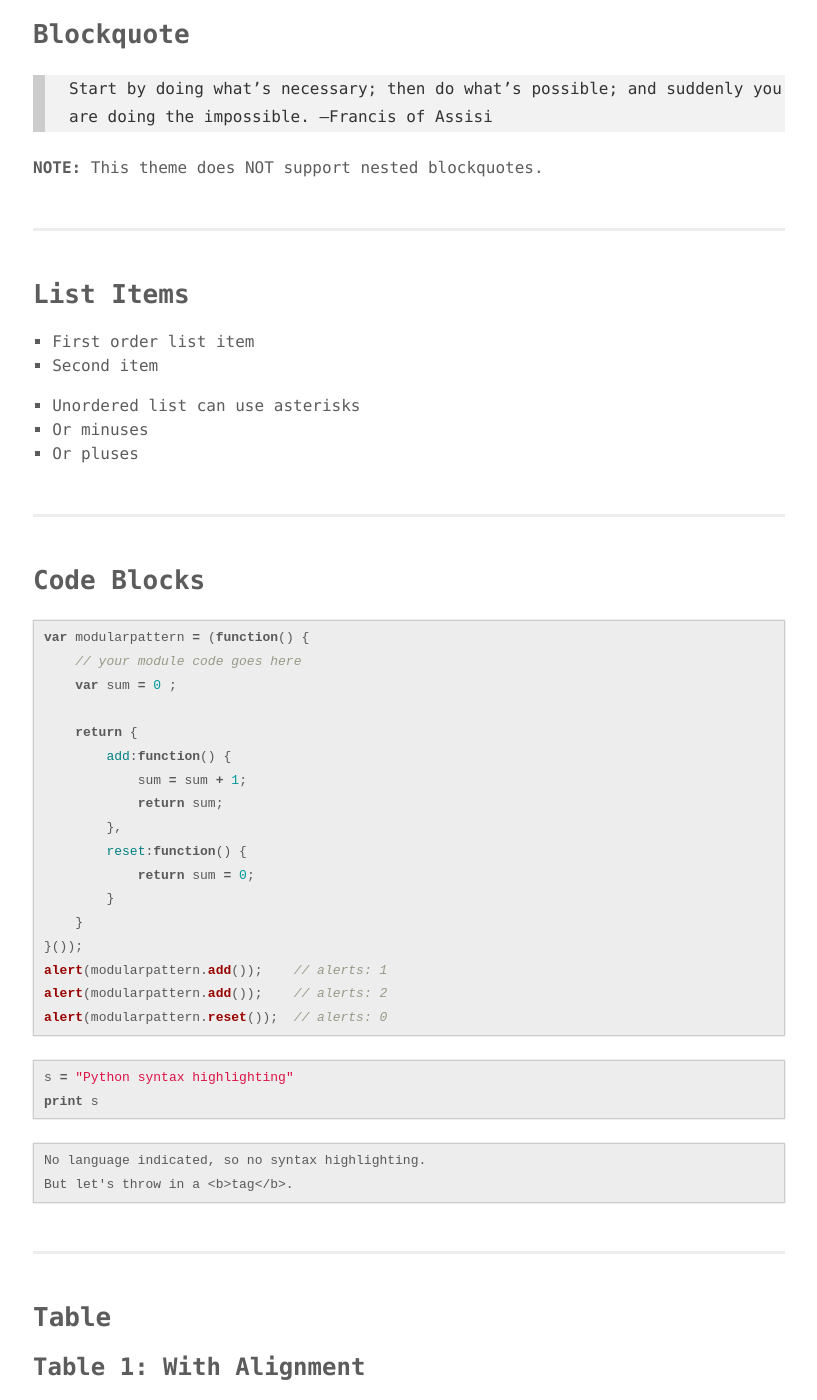
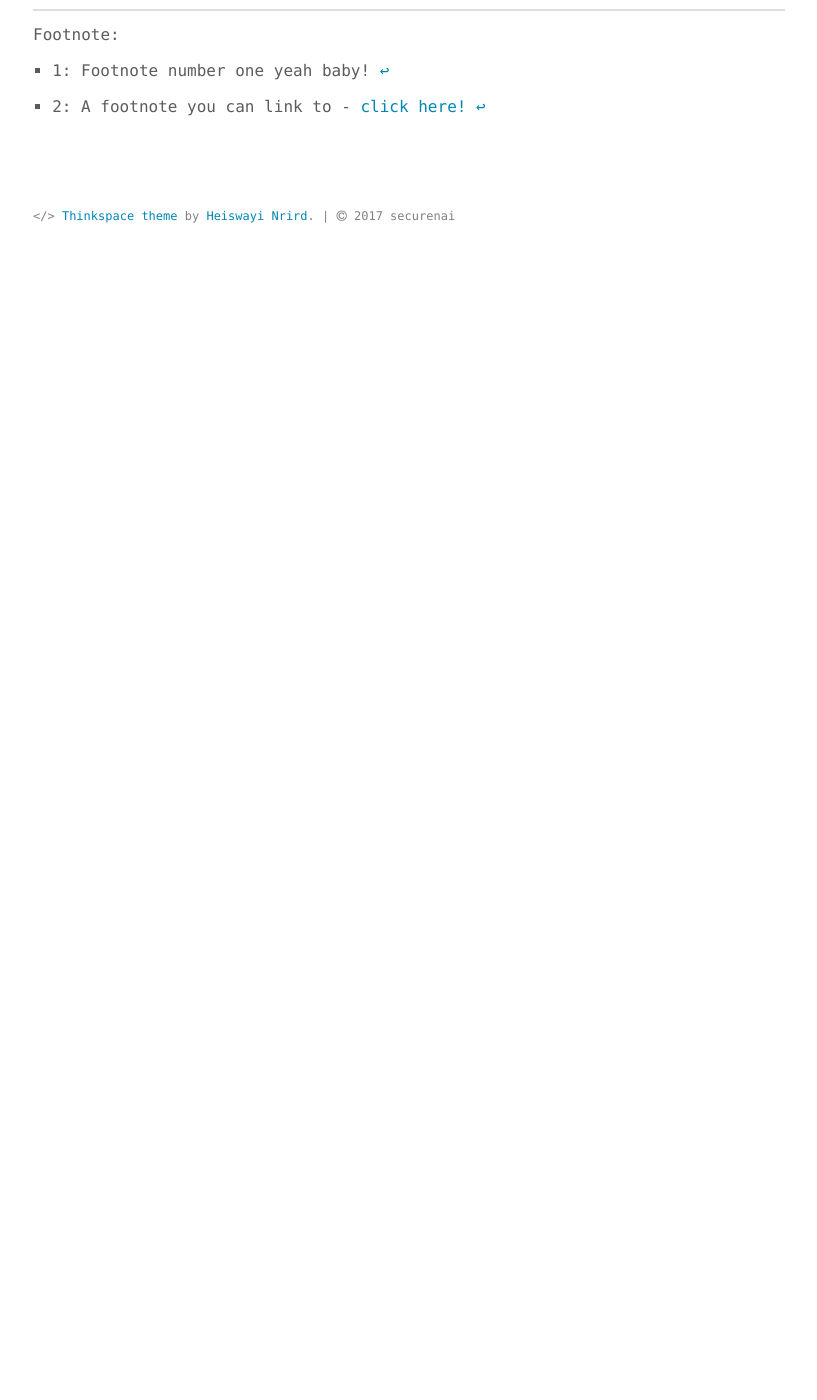
Before and after one commit to securenai/securenai.github.io, a Jekyll site: the page built from react.md, in a window 1280 px wide and 1400 px high, scrolled down 1043 px. Shown: the whole window, without its empty margins (231-1048 px from the left). Built offline with Jekyll 4.4.1, drawn with Linux system fonts in a browser that asks for light colours; after the commit the page ends 1316 px from its top, so only the background shows below that; some of the changed text lies outside the part shown.

Commit message:
Updated react.md

````diff
--- a/react.md
+++ b/react.md
@@ -34,13 +21,6 @@ Let's start with a informative paragraph. **This text is bolded.** But not this
 Let's say you have text that you want to refer with a footnote, you can do that too! This is an example for the footnote number one [[^1]]. You can even add more footnotes, with link! [[^2]]
 
 <div class="divider"></div>
-
-## Blockquote
-
-> Start by doing what's necessary; then do what's possible; and suddenly you are doing the impossible. --Francis of Assisi
-
-**NOTE:** This theme does NOT support nested blockquotes.
-
 <div class="divider"></div>
 
 ## List Items
@@ -54,87 +34,6 @@ Let's say you have text that you want to refer with a footnote, you can do that
 
 <div class="divider"></div>
 
-## Code Blocks
-
-```javascript
-var modularpattern = (function() {
-    // your module code goes here
-    var sum = 0 ;
-
-    return {
-        add:function() {
-            sum = sum + 1;
-            return sum;
-        },
-        reset:function() {
-            return sum = 0;
-        }
-    }
-}());
-alert(modularpattern.add());    // alerts: 1
-alert(modularpattern.add());    // alerts: 2
-alert(modularpattern.reset());  // alerts: 0
-```
-
-```python
-s = "Python syntax highlighting"
-print s
-```
-
-```
-No language indicated, so no syntax highlighting.
-But let's throw in a <b>tag</b>.
-```
-
-<div class="divider"></div>
-
-## Table
-
-### Table 1: With Alignment
-
-| Tables        | Are           | Cool  |
-| ------------- |:-------------:| -----:|
-| col 3 is      | right-aligned | $1600 |
-| col 2 is      | centered      |   $12 |
-| zebra stripes | are neat      |    $1 |
-
-### Table 2: With Typography Elements
-
-Markdown | Less | Pretty
---- | --- | ---
-*Still* | `renders` | **nicely**
-1 | 2 | 3
-
-<div class="divider"></div>
-
-## Horizontal Line
-
-The HTML `<hr>` element is for creating a "thematic break" between paragraph-level elements. In markdown, you can create a `<hr>` with any of the following:
-
-* `___`: three consecutive underscores
-* `---`: three consecutive dashes
-* `***`: three consecutive asterisks
-
-renders to:
-
-___
-
----
-
-***
-
-<div class="divider"></div>
-
-## Media
-
-### YouTube Embedded Iframe
-
-<div class="video-container"><iframe src="https://www.youtube.com/embed/n1a7o44WxNo" frameborder="0" allowfullscreen></iframe></div>
-
-### Image
-
-![Minion](http://octodex.github.com/images/minion.png)
-
 ---
 Footnote:
 
````
Also changed, not shown: other parts of react.md (+4 -17 lines).
